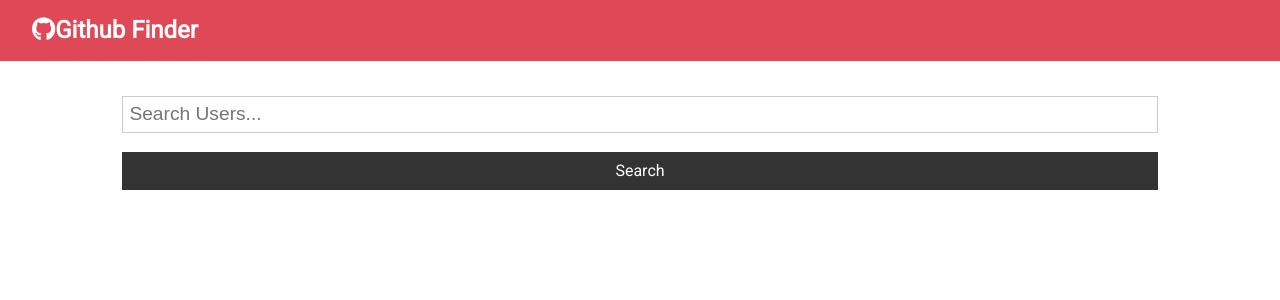
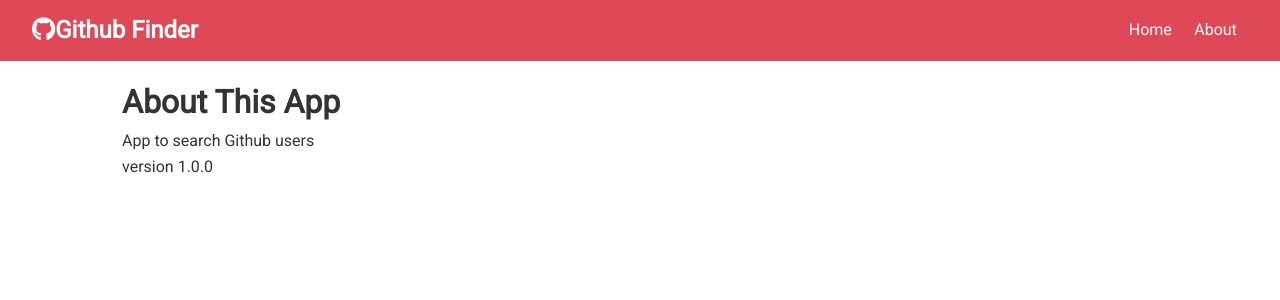
Before and after one commit to ExtraLime/React-F2B, a React (Create React App) app in the folder github-find/: page /about in a window 1280 px wide. Shown: the top 300 px of the page. Built offline with nearby package versions, Linux system fonts and the light colour scheme.

Commit message:
added react router and set up about page

```diff
--- a/github-find/package.json
+++ b/github-find/package.json
@@ -9,6 +9,7 @@
     "axios": "^0.20.0",
     "react": "^16.13.1",
     "react-dom": "^16.13.1",
+    "react-router-dom": "^5.2.0",
     "react-scripts": "3.4.3"
   },
   "scripts": {
--- a/github-find/src/App.js
+++ b/github-find/src/App.js
@@ -1,10 +1,12 @@
-import React, { Component } from 'react';
+import React, { Component, Fragment } from 'react';
 import Navbar from "./components/layout/Navbar";
 import Users from "./components/users/Users";
 import './App.css';
 import axios from 'axios';
 import Search from './components/users/Search'
 import Alert from './components/layout/Alert'
+import { BrowserRouter as Router, Switch, Route } from 'react-router-dom'
+import About from './components/pages/About'
 
 class App extends Component {
 
@@ -37,17 +39,26 @@
     const { users, loading  } = this.state;
 
     return(
+      <Router>
       <div className="App">
         < Navbar title='Github Finder' icon="fab fa-github"/>
         <div className="container">
           <Alert alert={this.state.alert} />
-          <Search searchUsers={this.searchUsers}
+          <Switch>
+            <Route exact path='/' render={props => (
+              <Fragment>
+                <Search searchUsers={this.searchUsers}
                   clearUsers={this.clearUsers}
                   showClear={users.length > 0 ? true : false}
                   setAlert={this.setAlert}/>
-          <Users loading={loading} users={users}/>
+                <Users loading={loading} users={users}/>
+              </Fragment>
+            )} />
+            <Route exact path='/about' component={About} />
+          </Switch>
         </div>
       </div>
+      </Router>
     )
   }
 }
--- a/github-find/src/components/layout/Navbar.js
+++ b/github-find/src/components/layout/Navbar.js
@@ -1,5 +1,6 @@
 import React from 'react'
 import PropTypes from 'prop-types'
+import { Link } from 'react-router-dom'
 
 
 const Navbar = ({icon, title}) => {
@@ -9,6 +10,11 @@
                 <i className={icon}></i>
                  {title}
                  </h1>
+                 <ul>
+                     <li><Link to='/'>Home</Link></li>
+                     <li><Link to='/about'>About</Link></li>
+
+                 </ul>
             </nav>
         )
     };
--- /dev/null
+++ b/github-find/src/components/pages/About.js
@@ -0,0 +1,12 @@
+import React from 'react'
+
+export const About = () => {
+    return (
+        <>
+            <h1 className="">About This App</h1>
+            <p className="">App to search Github users</p>
+            <p className="">version 1.0.0</p>
+        </>
+    )
+}
+export default About
```
Also changed, not shown: 1 other file (tests, documents, lock files or other folders).
